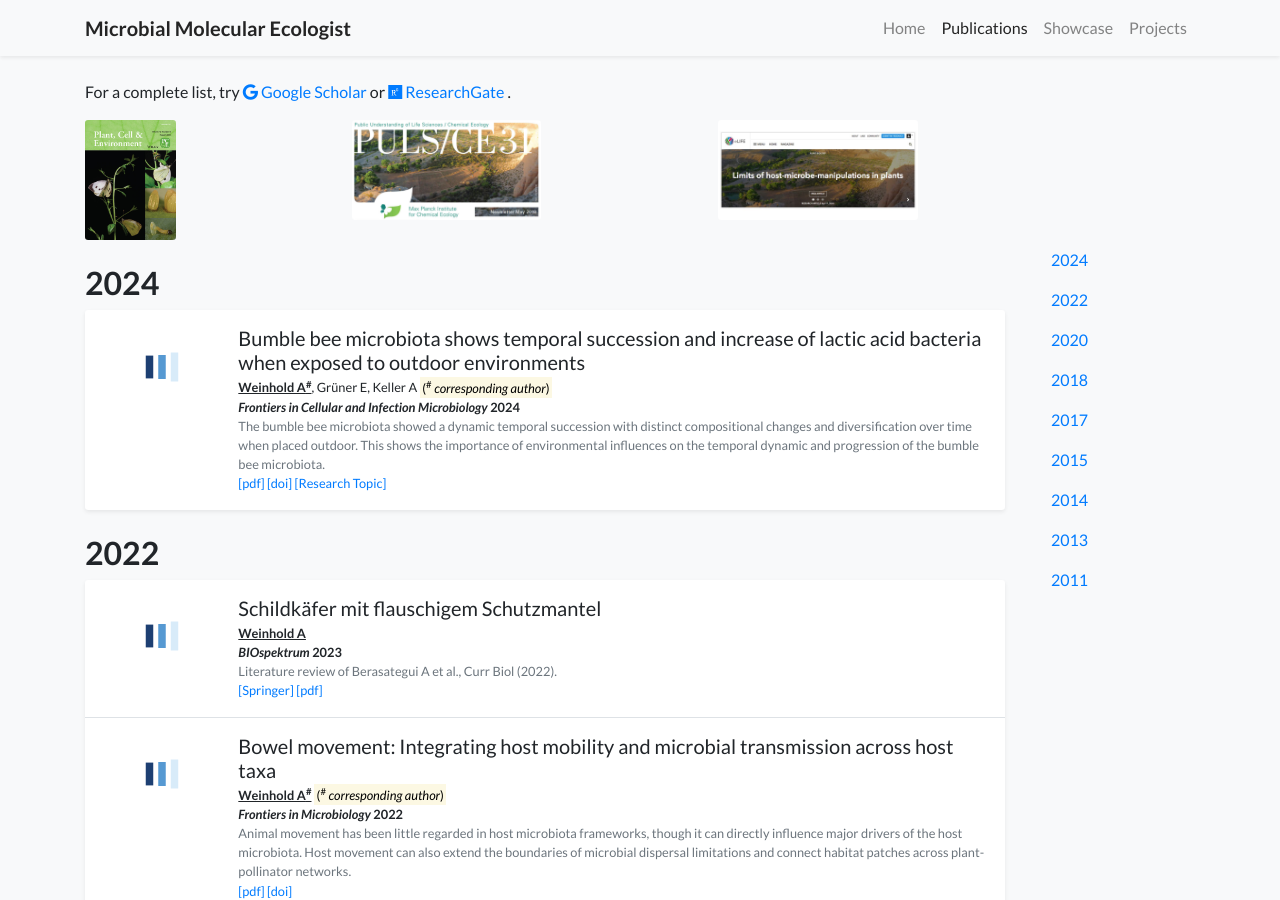
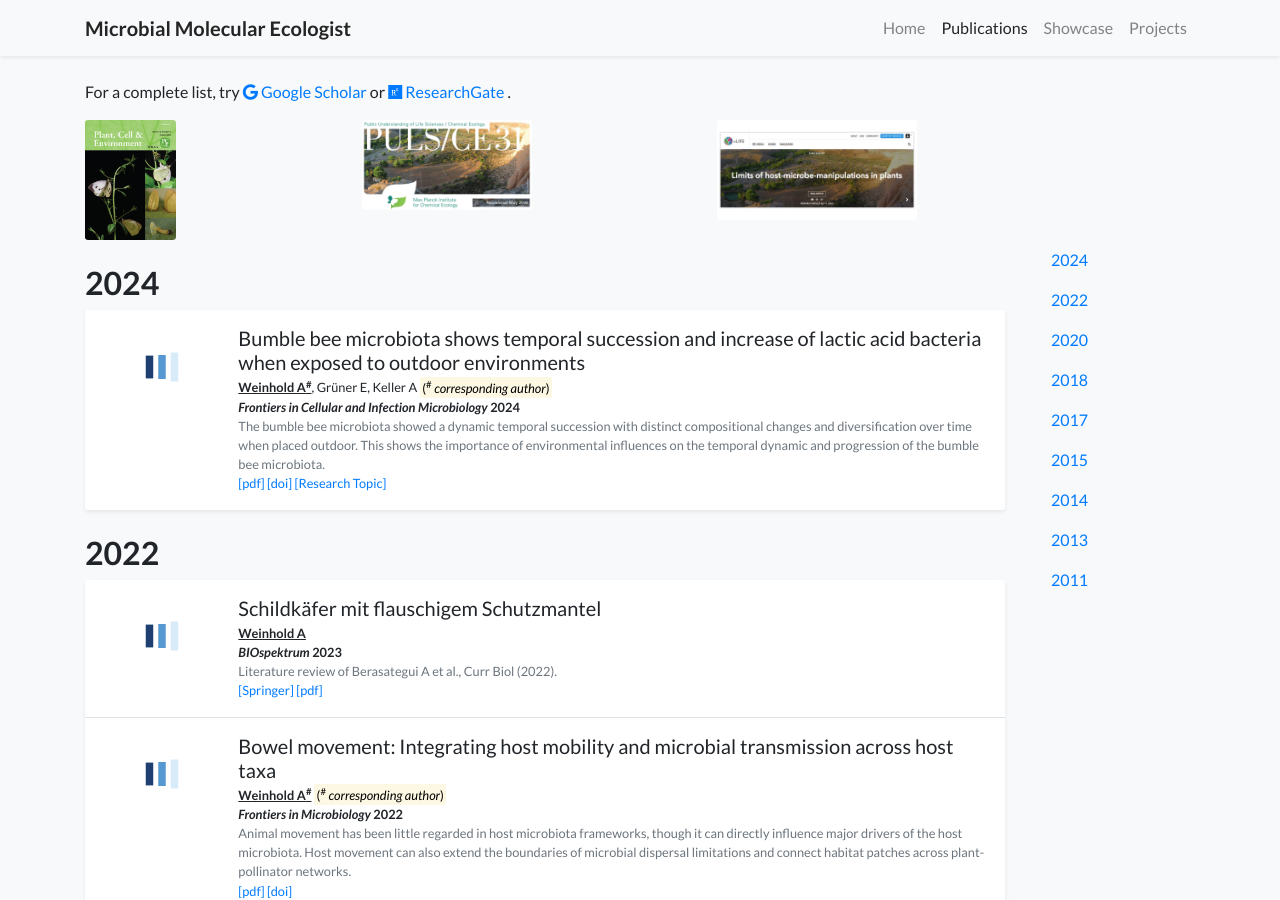
Before and after one commit to micromole/micromole.github.io, a Jekyll site: the page built from publications.html, in a window 1280 px wide and 900 px high. Built offline with Jekyll 4.4.1, drawn with Linux system fonts in a browser that asks for light colours; nearby versions of some CDN libraries; comment, search, counter and statistics services are not loaded; a style sheet for code colours, icons or effects is not loaded.

Commit message:
Update publications.html

```diff
--- a/publications.html
+++ b/publications.html
@@ -19,7 +19,7 @@ body_attr: >-
     <div class="col-12 col-md-9">
         <div class="d-flex flex-wrap justify-content-between gap-2">
             <img src="/assets/images/covers/cover_PCE.jpg" alt="Image 1" class="rounded-sm img-fluid" style="height: 120px; width: auto;">
-            <img src="/assets/images/covers/cover_PULS.jpg" alt="Image 2" class="rounded-sm img-fluid" style="height: 100px; width: auto;">
+            <img src="/assets/images/covers/cover_PULS.jpg" alt="Image 2" class="rounded-sm img-fluid" style="height: 90px; width: auto;">
             <img src="/assets/images/covers/cover_elife.jpg" alt="Image 3" class="rounded-sm img-fluid" style="height: 100px; width: auto;">
         </div>
     </div>
```
